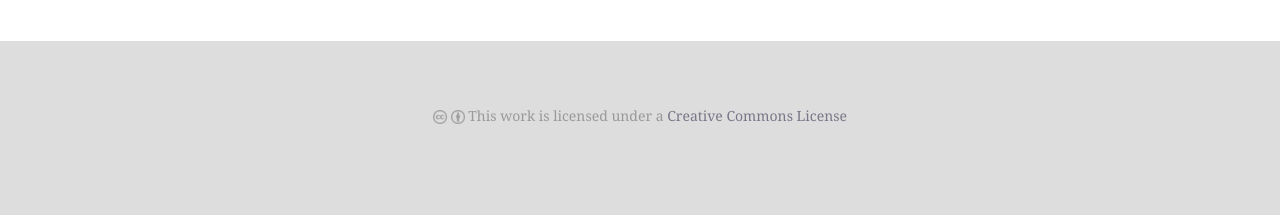
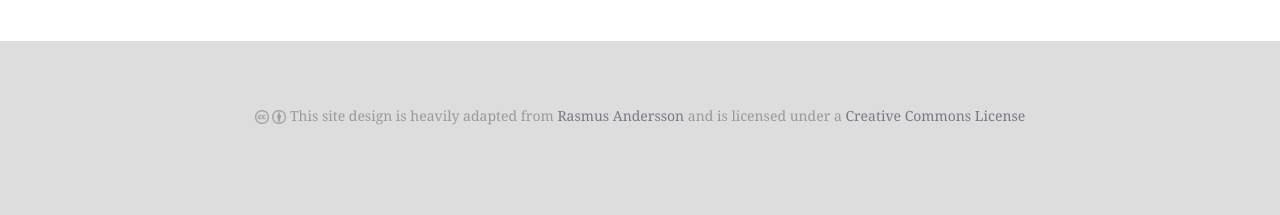
Before and after one commit to jgmalcolm/jgmalcolm.github.io, a Jekyll site: the page built from index.html, in a window 1280 px wide. Shown: the part 1957-2172 px from the top of the page. Built offline with Jekyll 4.4.1, drawn with Linux system fonts in a browser that asks for light colours; some web fonts are replaced.

Commit message:
attribute rasmus

```diff
--- a/_layouts/default.html
+++ b/_layouts/default.html
@@ -85,7 +85,8 @@
       <p>
         <a rel="license" href="http://creativecommons.org/licenses/by/3.0/deed.en_US" class="cc"><img src="/res/cc-cc.png" class="cc">
         <img src="/res/cc-by.png" class="cc"></a>
-        This work is licensed under a <a rel="license" href="http://creativecommons.org/licenses/by/3.0/deed.en_US">Creative Commons License</a>
+        This site design is heavily adapted from <a href="http://rsms.me">Rasmus Andersson</a> and
+        is licensed under a <a rel="license" href="http://creativecommons.org/licenses/by/3.0/deed.en_US">Creative Commons License</a>
       </p>
     </footer>
     {% endunless %}
```
